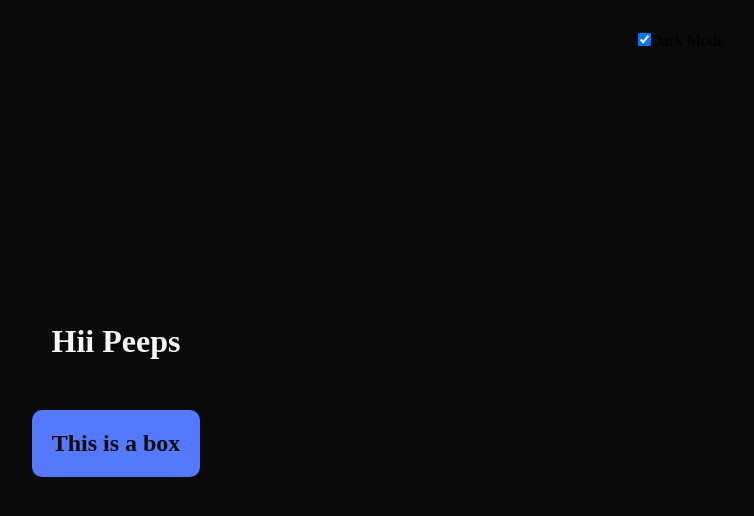
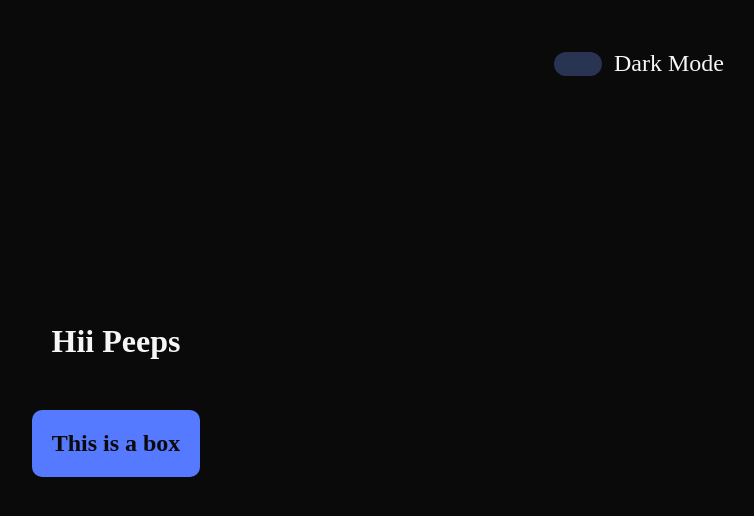
Before and after one commit to irekponor/Toggle-light-dark-, a React (Vite) app: page / in a window 1280 px wide. Shown: the top 516 px of the page, without its empty margins (524-1278 px from the left). Built offline with nearby package versions, Linux system fonts and the light colour scheme.

Commit message:
dark toggle

```diff
--- a/src/components/Toggle.css
+++ b/src/components/Toggle.css
@@ -3,3 +3,24 @@
     top: 2em;
     right: 2em;
 }
+
+.toggle{
+    visibility: hidden;
+}
+
+.toggle + label {
+    display: flex;
+    align-items: center;
+    font-size: 1.5em;
+    cursor: pointer;
+    color: var(--primary-text-color);
+}
+
+.toggle + label::before {
+    content: "";
+    height: 1em;
+    width: 2em;
+    border-radius: 1em;
+    background-color: var(--toggle-bg);
+    margin-right: 0.5em;
+}
```
